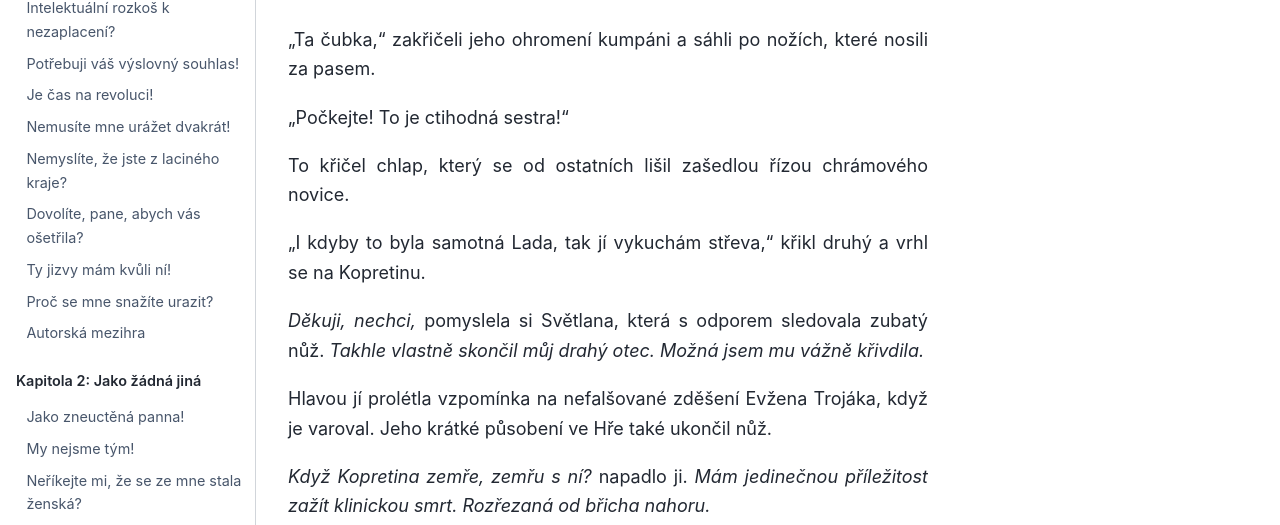
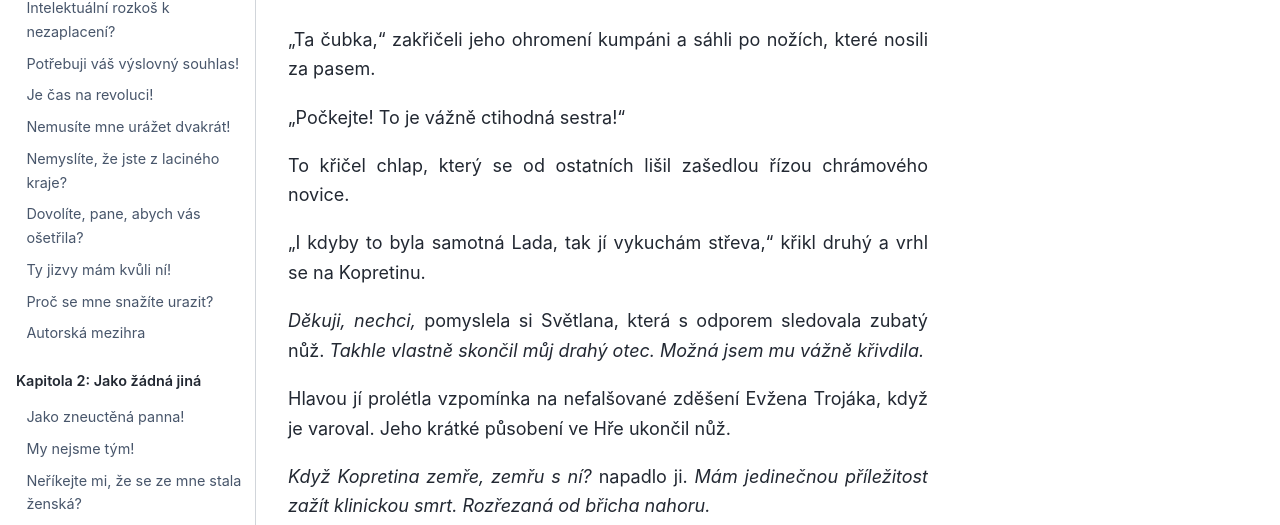
Before and after one commit to hanpari/sest-spolecniku, a Sphinx documentation site: the page built from source/sest_spolecniku/018/08.md, in a window 1280 px wide and 900 px high, scrolled down 6151 px. Shown: the part 269-794 px from the top of the window. Built offline with Sphinx 7.4.7 and the Sphinx Book theme 1.1.4, drawn with Linux system fonts in a browser that asks for light colours; some of the changed text lies outside the part shown.

```diff
--- a/source/sest_spolecniku/018/08.md
+++ b/source/sest_spolecniku/018/08.md
@@ -111,7 +111,7 @@ Navzdory pochmurnému očekávání, sotva vystoupila z vozu a přihlížející
 
 "Ženská?" zamračila se Kopretina. "Jsem první dcera barona z *Mechového kopce*, křupane."
 
-"A hlavně ctihodná sestra chrámu Sladké paní Lady,* doplnila rychle Myška.
+"A hlavně ctihodná sestra chrámu Sladké paní Lady," doplnila rychle Myška.
 
 "A já jsem Jeho Svatost velekněz," zachechtal se hrubý hlas a s ním několik dalších. "Už jsi vyzkoušela spoustu triků, ženská, ale tenhle se ti vážně nepovedl. Kdybych byl nabubřelý panák jako ti nahoře z chrámu, už bych tě nechal zbičovat. Máš štěstí, že jsem nátura shovívavá. Ale ještě jednou se tady ukážeš, nechám tě zastřelit jako toulavého psa. A teď laskavě táhni do díry, odkud ses vyhrabala. Takovým jako ty tady nesloužíme. Pojďme, hoši, karty nepočkají," dodal polohlasem.
 
@@ -141,7 +141,7 @@ A jak řekla, tak i provedla. Než se stačili vzpamatovat, chytila jednoho za p
 
 "Ta čubka," zakřičeli jeho ohromení kumpáni a sáhli po nožích, které nosili za pasem.
 
-"Počkejte! To je ctihodná sestra!"
+"Počkejte! To je vážně ctihodná sestra!"
 
 To křičel chlap, který se od ostatních lišil zašedlou řízou chrámového novice.
 
@@ -149,6 +149,6 @@ To křičel chlap, který se od ostatních lišil zašedlou řízou chrámového
 
 *Děkuji, nechci,* pomyslela si Světlana, která s odporem sledovala zubatý nůž. *Takhle vlastně skončil můj drahý otec. Možná jsem mu vážně křivdila.*
 
-Hlavou jí prolétla vzpomínka na nefalšované zděšení Evžena Trojáka, když je varoval. Jeho krátké působení ve Hře také ukončil nůž.
+Hlavou jí prolétla vzpomínka na nefalšované zděšení Evžena Trojáka, když je varoval. Jeho krátké působení ve Hře ukončil nůž.
 
 *Když Kopretina zemře, zemřu s ní?* napadlo ji. *Mám jedinečnou příležitost zažít klinickou smrt. Rozřezaná od břicha nahoru.*
```
Also changed, not shown: source/sest_spolecniku/018/09.md (added, +69 -0 lines).
